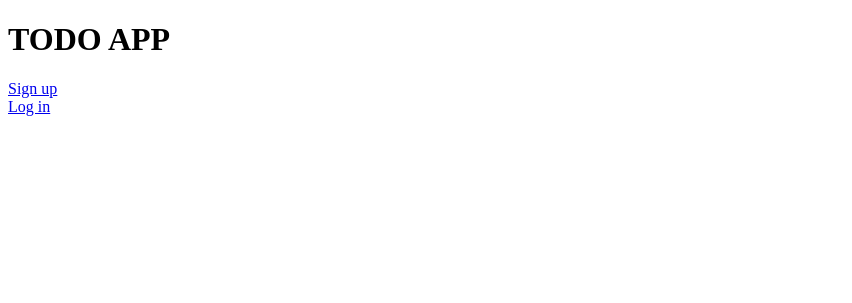
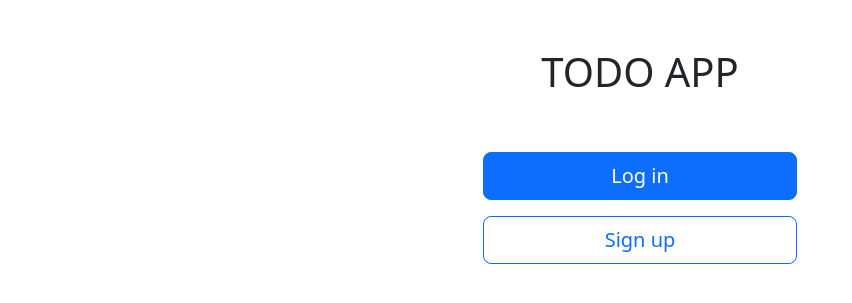
Before and after one commit to tusharsrivastav/todo_authenticated_app, a Django app: page /add/ in a window 1280 px wide. Shown: the top 303 px of the page, without its empty margins (0-852 px from the left). Run offline with Django 4.2, Linux system fonts and the light colour scheme.

Commit message:
designed the app using bootstrap

```diff
--- a/todo/forms.py
+++ b/todo/forms.py
@@ -1,9 +1,20 @@
+from tkinter.ttk import Style
 from django import forms
 from django.forms import ModelForm
 from .models import *
 
-class NewTodoForm(forms.Form):
-    todo = forms.CharField(label="New todo")
+class NewTodoForm(ModelForm):
+    class Meta:
+        model = Todo
+        fields = ('text',)
+        widgets = {
+            'text': forms.TextInput(attrs={
+                'class': "form-control",
+                'style': "width: 300px;",
+                'placeholder': "Add a new todo",
+            })
+        }
+
 
 class UserForm(ModelForm):
     class Meta:
--- a/todo/templates/todo/index.html
+++ b/todo/templates/todo/index.html
@@ -3,54 +3,55 @@
 {% block body %}
 
     {% if current_user %}
-    <!-- <a href="{% url 'todo:logout' %}">Logout</a>
-    <br> -->
-    <a href="{% url 'todo:profile' %}">My Profile</a>
+    <a href="{% url 'todo:profile' %}" class="btn btn-outline-primary">My Profile</a>
 
-        <h1>TODOs</h1>
+    <form action="{% url 'todo:add' %}" method="post" class="d-flex justify-content-center mt-4">
+        {% csrf_token %}
+        <div class="form-group">
+            {{ form.text }}
+        </div>
+        <input type="submit" value="Add" class="btn btn-primary mx-2">
+    </form>
+
+
+        <div class="container w-50 h-100 p-0 m-5">
             <!-- NOT COMPLETED TODOS -->
-        <ul>
-            {% for todo in todos %}
-                {% if not todo.completed %}
-                    <li>
-                        <a href="{% url 'todo:check' todo.id %}"><span style="color: green;">Done</span></a>
-                        <a href="{% url 'todo:delete' todo.id %}"><span style="color: red;">Delete</span></a>
+            <h5>To do</h5>
+            <ul class="list-group list-group-flush">
+                {% for todo in todos_not_completed %}
+                    <li class="list-group-item d-flex justify-content-between align-items-center">
                         {{ todo }}
+                        <div class="">
+                            <a href="{% url 'todo:check' todo.id %}" class="btn btn-sm btn-success" style="color: white; text-decoration: none;">Done</a>
+                            <a href="{% url 'todo:delete' todo.id %}" class="btn btn-sm btn-danger" style="color: white; text-decoration: none;">Delete</a>
+                        </div>
                     </li>
-                {% endif %}
                 {% empty %}
-                <li>No tasks</li>
+                    <li class="list-group-item d-flex justify-content-between align-items-center" style="color: #8b8b8b;">No tasks</li>
                 {% endfor %}
             </ul>
 
             <!-- COMPLETED TODOS -->
-        <h3>Completed</h3>
-        <ul>
-            {% for todo in todos %}
-                {% if todo.completed %}
-                    <li>
-                        <a href="{% url 'todo:uncheck' todo.id %}"><span style="color: green;">Unone</span></a>
-                        <a href="{% url 'todo:delete' todo.id %}"><span style="color: red;">Delete</span></a>
+            <h5 class="mt-5">Completed</h5>
+            <ul class="list-group list-group-flush">
+                {% for todo in todos_completed %}
+                    <li class="list-group-item d-flex justify-content-between align-items-center">
                         {{ todo }}
+                        <div class="">
+                            <a href="{% url 'todo:uncheck' todo.id %}" class="btn btn-sm btn-success" style="color: white; text-decoration: none;">Undone</a>
+                            <a href="{% url 'todo:delete' todo.id %}" class="btn btn-sm btn-danger" style="color: white; text-decoration: none;">Delete</a>
+                        </div>
                     </li>
-                {% endif %}
                 {% empty %}
-                <li>No tasks</li>
+                    <li class="list-group-item d-flex justify-content-between align-items-center" style="color: #8b8b8b;">No tasks</li>
                 {% endfor %}
             </ul>
-
-        <form action="{% url 'todo:add' %}" method="post">
-            {% csrf_token %}
-            {{ form }}
-            <input type="submit" value="add">
-        </form>
+        </div>
 
     {% else %}
-        {% if message %}
-            <div>{{ message }}</div>
-        {% endif %}
-        <a href="{% url 'todo:signup' %}">Sign up</a>
-        <br>
-        <a href="{% url 'todo:login' %}">Log in</a>
+        <div class="container-fluid d-flex flex-column justify-content-center align-items-center m-0 p-0">
+            <a href="{% url 'todo:login' %}" class="btn btn-primary btn-lg m-2 w-25">Log in</a>
+            <a href="{% url 'todo:signup' %}" class="btn btn-outline-primary btn-lg m-2 w-25">Sign up</a>
+        </div>
     {% endif %}
 {% endblock %}
--- a/todo/templates/todo/layout.html
+++ b/todo/templates/todo/layout.html
@@ -2,10 +2,16 @@
 <html>
     <head>
         <title>Todo</title>
+        <meta name="viewport" content="width=device-width, initial-scale=1">
+        <link href="https://cdn.jsdelivr.net/npm/bootstrap@5.2.1/dist/css/bootstrap.min.css" rel="stylesheet">
     </head>
     <body>
-        <h1>TODO APP</h1>
-        {% block body %}
-        {% endblock %}
+        <div class="vh-100 container-fluid">
+            <h1 class="m-0 text-center p-5">TODO APP</h1>
+            <div class="container-fluid h-75 d-flex flex-column justify-content-top align-items-center m-0 p-0">
+                {% block body %}
+                {% endblock %}
+            </div>
+        </div>
     </body>
 </html>
--- a/todo/views.py
+++ b/todo/views.py
@@ -25,10 +25,12 @@ def index(request, auth=False):
 
     current_user = get_current_user(request)
 
-    todos = Todo.objects.filter(user=current_user)
+    todos_completed = Todo.objects.filter(user=current_user, completed=True)
+    todos_not_completed = Todo.objects.filter(user=current_user, completed=False)
 
     return render(request, "todo/index.html", {
-        "todos": todos,
+        "todos_completed": todos_completed,
+        "todos_not_completed": todos_not_completed,
         "form": NewTodoForm(),
         "current_user": current_user,
     })
@@ -95,7 +97,7 @@ def add(request,):
         current_user = get_current_user(request)
 
         if form.is_valid():
-            todo = form.cleaned_data["todo"]
+            todo = form.cleaned_data["text"]
 
             newtodo = Todo(text=todo, completed=False, user=current_user)
             newtodo.save()
```
Also changed, not shown: todo/templates/todo/login.html (+15 -20 lines), todo/templates/todo/profile.html (+19 -7 lines). Lines whose indentation alone changed are shown as unchanged.
